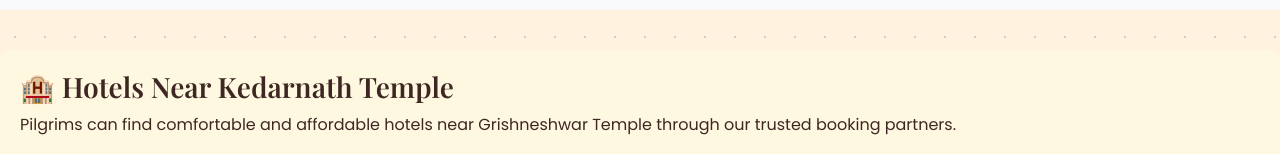
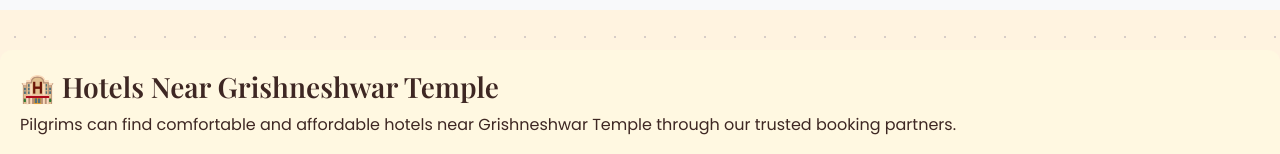
Before and after one commit to nandish123-tech/joytirlinga-platform_1, a plain HTML site: page grishneshwar.html in a window 1280 px wide. Shown: the part 4808-4962 px from the top of the page. Drawn offline with nearby package versions, Linux system fonts and the light colour scheme.

```diff
--- a/grishneshwar.html
+++ b/grishneshwar.html
@@ -664,7 +664,7 @@
         </div>
     </section>
     <section style="margin-top:40px; padding:20px; background:#fff8e1; border-radius:12px;">
-      <h3>🏨 Hotels Near Kedarnath Temple</h3>
+      <h3>🏨 Hotels Near Grishneshwar Temple</h3>
       <p>
         Pilgrims can find comfortable and affordable hotels near Grishneshwar Temple
         through our trusted booking partners.
```
